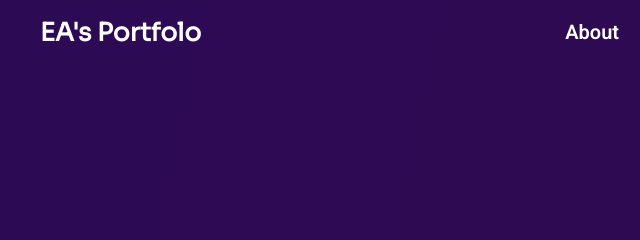
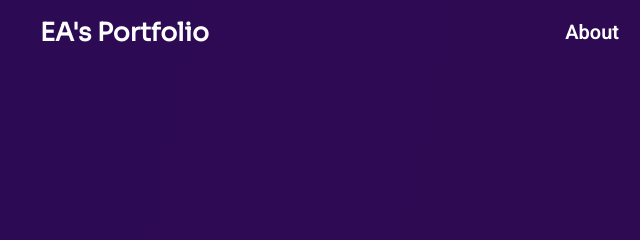
Before and after one commit to Eraianbu26/EAportfolio, a plain HTML site: page index.html in a window 1280 px wide. Shown: the top 240 px of the page, 0-640 px from the left. Drawn offline with nearby package versions, Linux system fonts and the light colour scheme.

Commit message:
Update index.html

```diff
--- a/index.html
+++ b/index.html
@@ -5,7 +5,7 @@
         <meta http-equiv="X-UA-Compatible" content="IE=edge">
         <meta name="viewport" content="width=device-width, initial-scale=1.0">
         <link rel="stylesheet" href="main.css">
-        <title>EA's Portfoliooo</title>
+        <title>EA's Portfolio</title>
         <link href="https://fonts.googleapis.com/css2?family=Sora&display=swap" rel="stylesheet">
 
         <link rel="preconnect" href="https://fonts.googleapis.com">
@@ -17,7 +17,7 @@
             <div id="header">
               <div class="container">
 <div class="nav">
-  <div class="logo">EA's Portfolo</div>
+  <div class="logo">EA's Portfolio</div>
   <!-- Hamburger Icon -->
   <div class="hamburger" onclick="toggleMenu()">
     <div class="bar"></div>
```
